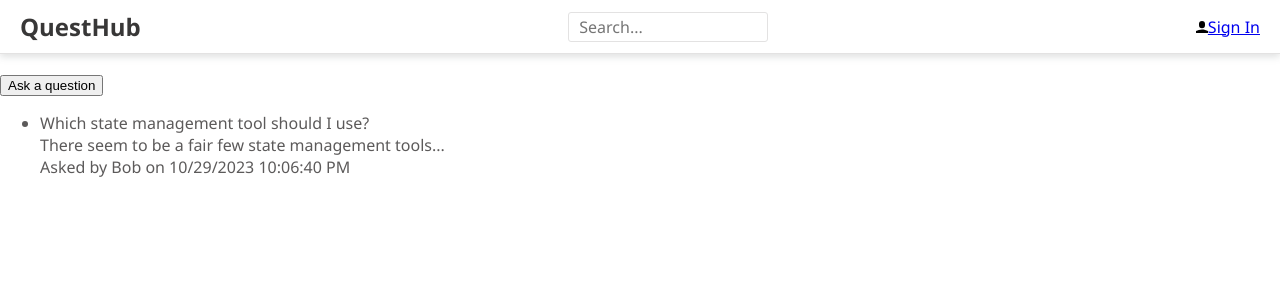
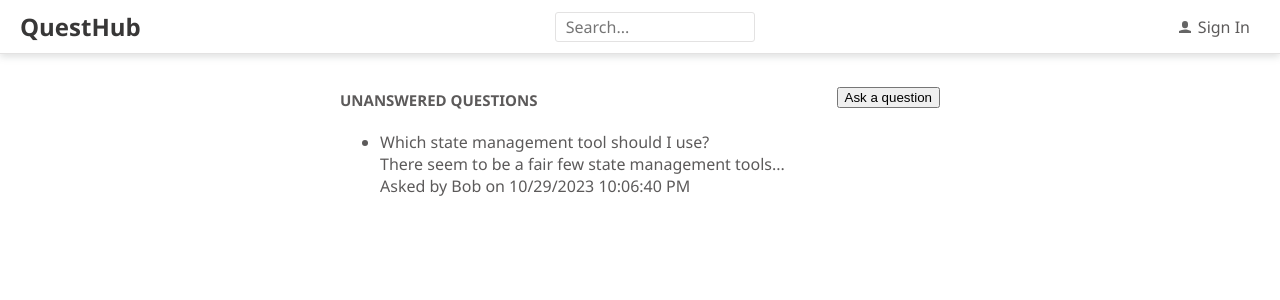
Before and after one commit to sameera999/questHub, a React (Create React App) app in the folder frontend/: page / in a window 1280 px wide. Shown: the top 300 px of the page. Built offline with nearby package versions, Linux system fonts and the light colour scheme.

Commit message:
styles page and pageTitle components

```diff
--- a/frontend/src/Header.tsx
+++ b/frontend/src/Header.tsx
@@ -55,7 +55,24 @@ export const Header = () => {
           }
         `}
       />
-      <a href="./signin">
+      <a
+        href="./signin"
+        css={css`
+          font-family: ${fontFamily};
+          font-size: ${fontSize};
+          padding: 5px 10px;
+          background-color: transparent;
+          color: ${gray2};
+          text-decoration: none;
+          cursor: pointer;
+          :focus {
+            outline-color: ${gray5};
+          }
+          span {
+            margin-left: 7px;
+          }
+        `}
+      >
         <UserIcon />
         <span>Sign In</span>
       </a>
--- a/frontend/src/HomePage.tsx
+++ b/frontend/src/HomePage.tsx
@@ -1,3 +1,5 @@
+/** @jsxImportSource @emotion/react */
+import { css } from '@emotion/react';
 import React from 'react';
 import { QuestionList } from './QuestionList';
 import { getUnansweredQuestions, QuestionData } from './QuestionsData';
@@ -23,7 +25,13 @@ export const HomePage = () => {
 
   return (
     <Page>
-      <div>
+      <div
+        css={css`
+          display: flex;
+          align-items: center;
+          justify-content: space-between;
+        `}
+      >
         <PageTitle>Unanswered Questions</PageTitle>
         <button onClick={handleAskQuestionClick}>Ask a question</button>
       </div>
--- a/frontend/src/Icons.tsx
+++ b/frontend/src/Icons.tsx
@@ -1,3 +1,14 @@
+/** @jsxImportSource @emotion/react */
+import { css } from '@emotion/react';
 import React from 'react';
 import user from './user.svg';
-export const UserIcon = () => <img src={user} alt="User" width="12px" />;
+export const UserIcon = () => (
+  <img
+    src={user}
+    alt="User"
+    css={css`
+      width: 12px;
+      opacity: 0.6;
+    `}
+  />
+);
--- a/frontend/src/Page.tsx
+++ b/frontend/src/Page.tsx
@@ -1,3 +1,5 @@
+/** @jsxImportSource @emotion/react */
+import { css } from '@emotion/react';
 import React from 'react';
 import { PageTitle } from './PageTitle';
 interface Props {
@@ -5,7 +7,13 @@ interface Props {
   children: React.ReactNode;
 }
 export const Page = ({ title, children }: Props) => (
-  <div>
+  <div
+    css={css`
+      margin: 50px auto 20px auto;
+      padding: 30px 20px;
+      max-width: 600px;
+    `}
+  >
     {title && <PageTitle>{title}</PageTitle>}
     {children}
   </div>
--- a/frontend/src/PageTitle.tsx
+++ b/frontend/src/PageTitle.tsx
@@ -1,7 +1,21 @@
+/** @jsxImportSource @emotion/react */
+import { css } from '@emotion/react';
 import React from 'react';
 
 interface Props {
   children: React.ReactNode;
 }
 
-export const PageTitle = ({ children }: Props) => <h2>{children}</h2>;
+export const PageTitle = ({ children }: Props) => (
+  <h2
+    css={css`
+      font-size: 15px;
+      font-weight: bold;
+      margin: 10px 0px 5px;
+      text-align: center;
+      text-transform: uppercase;
+    `}
+  >
+    {children}
+  </h2>
+);
```
